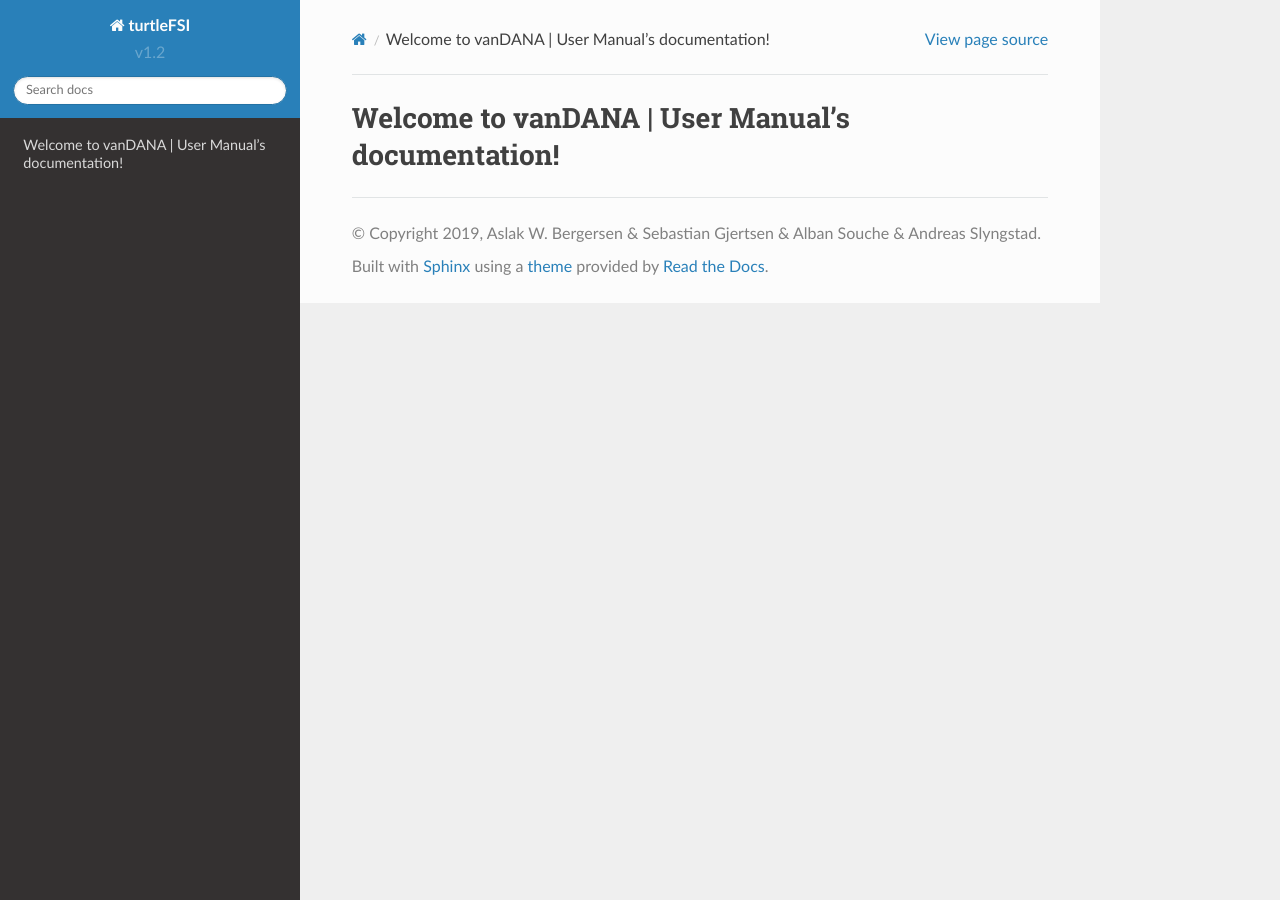
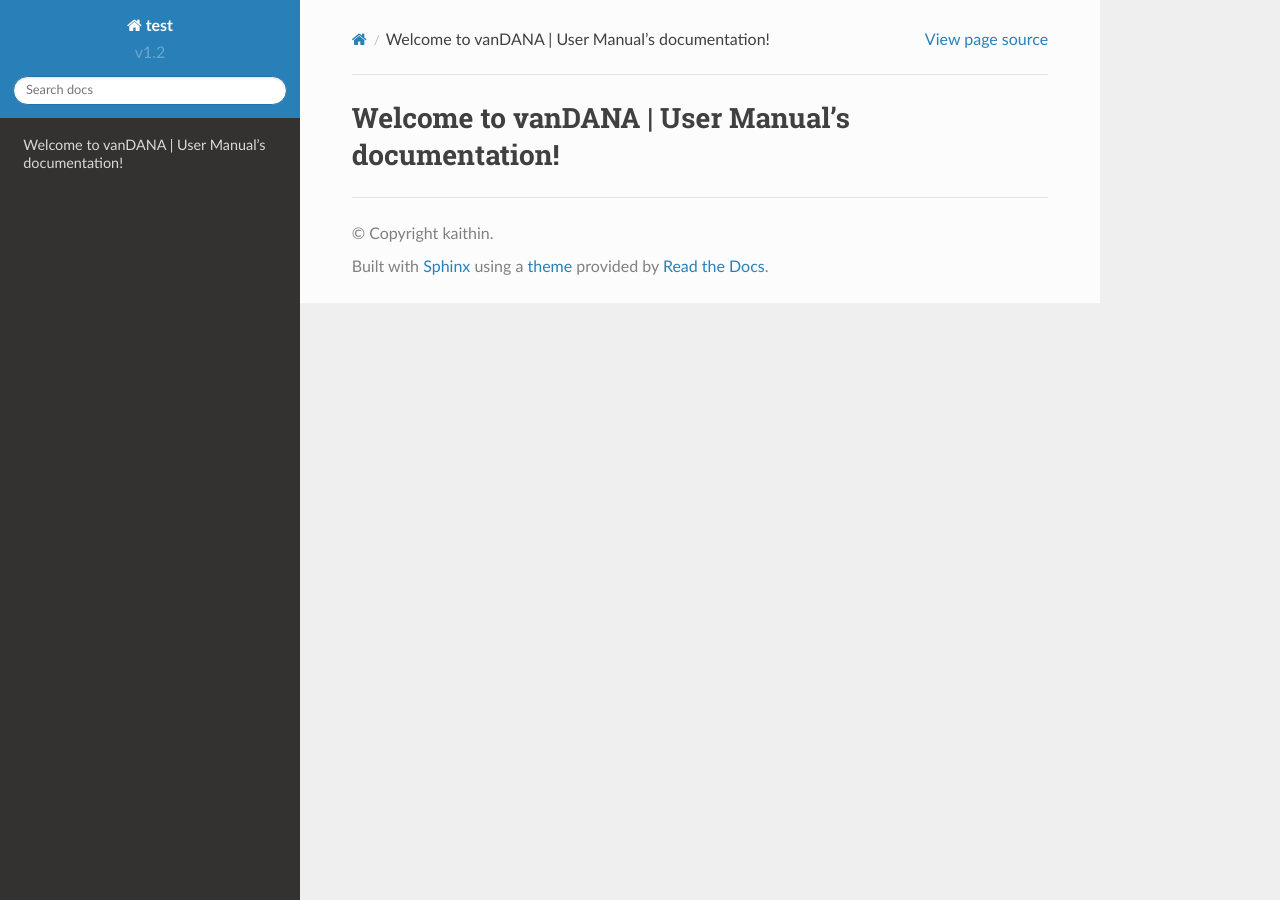
Before and after one commit to kaithin5/test, a Sphinx documentation site: the page built from docs/source/index.rst, in a window 1280 px wide. Built offline with Sphinx 7.4.7 and the Read the Docs theme 2.0.0, drawn with Linux system fonts in a browser that asks for light colours; pages that are not in the unit, such as notebooks, are missing from menus.

Commit message:
Update conf.py

```diff
--- a/docs/source/conf.py
+++ b/docs/source/conf.py
@@ -19,9 +19,8 @@
 
 # -- Project information -----------------------------------------------------
 
-project = 'turtleFSI'
-copyright = '2019, A. Sylngstad, S. Gjertsen, A. Bergersen, A. Souche, and K. Valen-Sendstad'
-author = 'A. Sylngstad, S. Gjertsen, A. Bergersen, A. Souche, and K. Valen-Sendstad'
+project = 'test'
+copyright = 'test'
 
 # The short X.Y version
 version = 'v1.2'
@@ -63,9 +62,8 @@ source_suffix = '.rst'
 master_doc = 'index'
 
 # General information about the project.
-project = u'turtleFSI'
-copyright = u'2019, Aslak W. Bergersen & Sebastian Gjertsen & Alban Souche & Andreas Slyngstad'
-author = u'Aslak W. Bergersen & Sebastian Gjertsen & Alban Souche & Andreas Slyngstad'
+project = u'test'
+copyright = u'kaithin'
 
 # The language for content autogenerated by Sphinx. Refer to documentation
 # for a list of supported languages.
@@ -78,7 +76,7 @@ language = None
 # directories to ignore when looking for source files.
 # This pattern also affects html_static_path and html_extra_path .
 exclude_patterns = []
-autodoc_mock_imports = ["numpy", "dolfin", "turtleFSI"]
+autodoc_mock_imports = ["numpy", "dolfin"]
 
 # The name of the Pygments (syntax highlighting) style to use.
 pygments_style = 'sphinx'
@@ -117,7 +115,7 @@ html_static_path = ['_static']
 # -- Options for HTMLHelp output ---------------------------------------------
 
 # Output file base name for HTML help builder.
-htmlhelp_basename = 'turtleFSIdoc'
+htmlhelp_basename = 'testdoc'
 
 
 # -- Options for LaTeX output ------------------------------------------------
@@ -141,11 +139,11 @@ latex_elements = {
 }
 
 # Grouping the document tree into LaTeX files. List of tuples
-# (source start file, target name, title,
+# (source start file, target name, title,turtleFSI
 #  author, documentclass [howto, manual, or own class]).
 latex_documents = [
-    (master_doc, 'turtleFSI.tex', 'turtleFSI Documentation',
-     'Aslak W. Bergersen & Sebastian Gjertsen & Alban Souche & Andreas Slyngstad', 'manual'),
+    (master_doc, 'test.tex', 'test documentation',
+     'test', 'manual'),
 ]
 
 
@@ -154,7 +152,7 @@ latex_documents = [
 # One entry per manual page. List of tuples
 # (source start file, name, description, authors, manual section).
 man_pages = [
-    (master_doc, 'turtlefsi', 'turtleFSI Documentation',
+    (master_doc, 'test', 'tes Documentation',
      [author], 1)
 ]
 
@@ -165,8 +163,8 @@ man_pages = [
 # (source start file, target name, title, author,
 #  dir menu entry, description, category)
 texinfo_documents = [
-    (master_doc, 'turtleFSI', 'turtleFSI Documentation',
-     author, 'turtleFSI', 'One line description of project.',
+    (master_doc, 'test', 'test Documentation',
+     author, 'test', 'One line description of project.',
      'Miscellaneous'),
 ]
 
```
